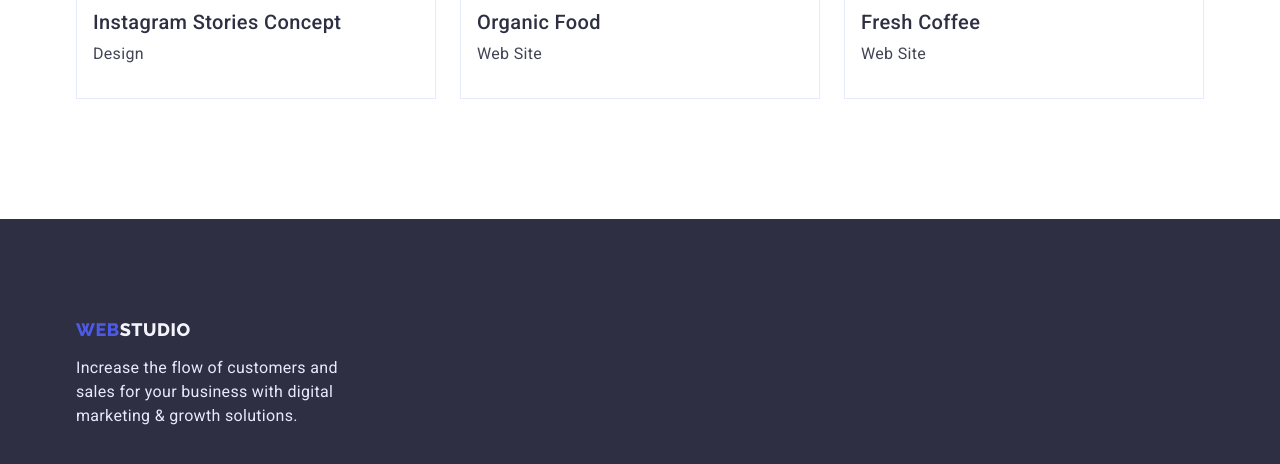
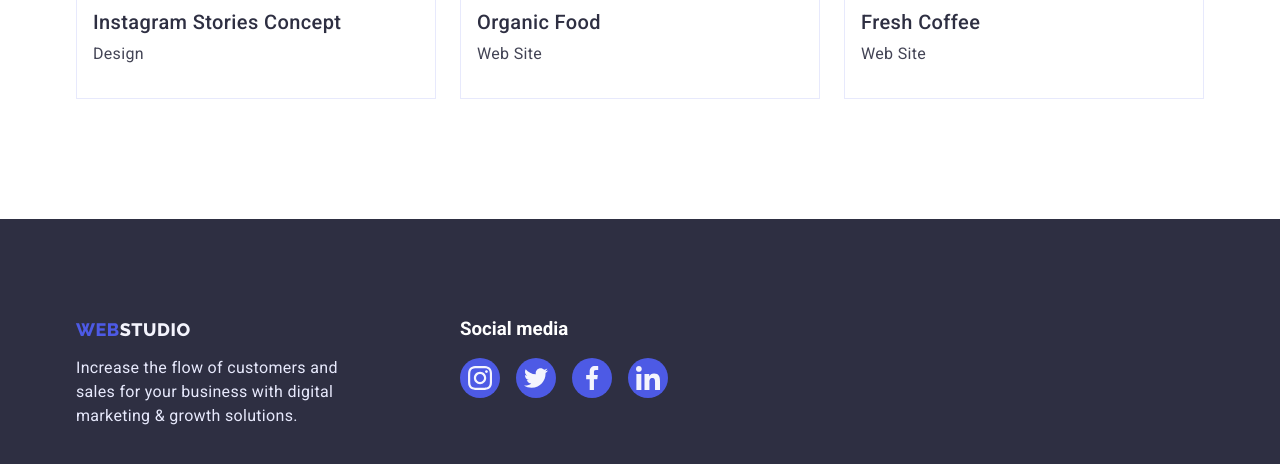
Before and after one commit to Alexandr-sit/goit-marcup-hw-04, a plain HTML site: page portfolio.html in a window 1280 px wide. Shown: the part 703-1167 px from the top of the page. Drawn offline with nearby package versions, Linux system fonts and the light colour scheme.

Commit message:
осталось установить ховер на бренды

```diff
--- a/css/style.css
+++ b/css/style.css
@@ -386,19 +386,29 @@ img {
 .customer-item {
   width: 168px;
   height: 88px;
-  border: 1px solid #8e8f99;
-  border-radius: 4px;
 }
 
 .customer-link {
   width: 100%;
   height: 100%;
-  border-radius: 50%;
-
+  border-radius: 4px;
+  border: 1px solid #8e8f99;
   display: flex;
   align-items: center;
   justify-content: center;
+  /* color: #ffffff; */
 }
+
+.customer-soc-icon {
+  color: currentColor;
+}
+
+.customer-link:hover,
+.customer-link:focus {
+ color: var(--OCEAN);
+ border-color: var(--OCEAN);
+}
+
 /* =================== FOOTER =================== */
 .footer {
   background-color: var(--NAVY-BLUE);
@@ -469,6 +479,19 @@ color: #FFFFFF;
     margin-bottom: 16px;
 }
 
+.footer-soc-link {
+  width: 100%;
+  height: 100%;
+  border-radius: 50%;
+  background-color: var(--IRIS);
+  display: flex;
+  align-items: center;
+  justify-content: center;
+}
+
+.footer-soc-link:hover {
+  background-color: #31D0AA;
+}
 
 /* =================== PARTFOLIO =================== */
 .partfolio {
--- a/portfolio.html
+++ b/portfolio.html
@@ -142,11 +142,41 @@
       </section>
     </main>
     <footer class="footer">
-      <div class="container">
+      <div class="container footer-container">
+        <div class="footer-wrap-logo">
         <a class="logo-footer link" href="./index.html">WEB<span class="logo-footer-span">Studio</span></a>
         <p class="text-footer">
           Increase the flow of customers and sales for your business with digital marketing & growth solutions.
-        </p>
+        </p> </div>
+        <div class="wrap-social-media">
+          <h3 class="footer-soc-title">Social media</h3>
+        <ul class="footer-soc-list list">
+          <li class="team-soc-items">
+            <a class="footer-soc-link link" href="">
+              <svg class="team-soc-icon" width="24" height="24">
+                <use href="./images/icon.svg#icon-instagram"></use></svg
+            ></a>
+          </li>
+          <li class="team-soc-items">
+            <a class="footer-soc-link link" href=""
+              ><svg class="team-soc-icon" width="24" height="24">
+                <use href="./images/icon.svg#icon-twitter"></use></svg
+            ></a>
+          </li>
+          <li class="team-soc-items">
+            <a class="footer-soc-link link" href=""
+              ><svg class="team-soc-icon" width="24" height="24">
+                <use href="./images/icon.svg#icon-facebook"></use></svg
+            ></a>
+          </li>
+          <li class="team-soc-items">
+            <a class="footer-soc-link link" href=""
+              ><svg class="team-soc-icon" width="24" height="24">
+                <use href="./images/icon.svg#icon-linkedin"></use></svg
+            ></a>
+          </li>
+        </ul>
+        </div>
       </div>
     </footer>
   </body>
```
Also changed, not shown: index.html (+12 -12 lines).
